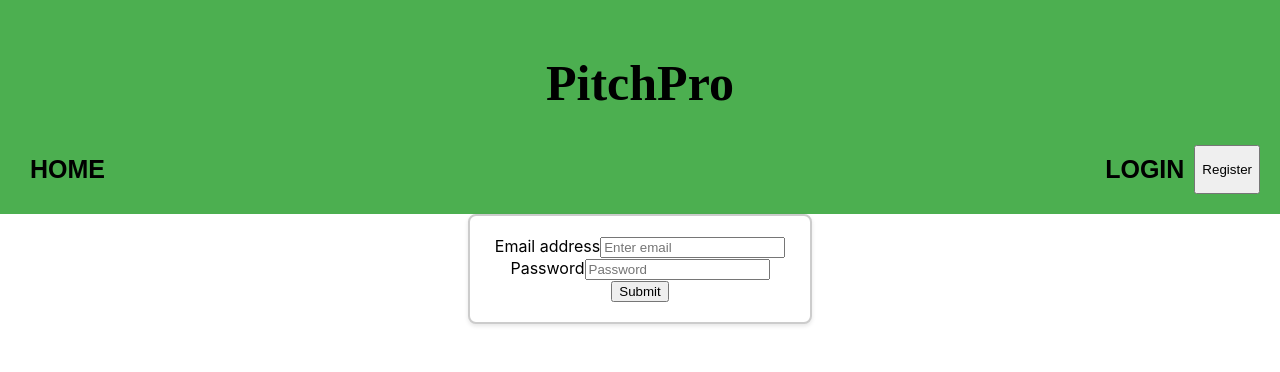
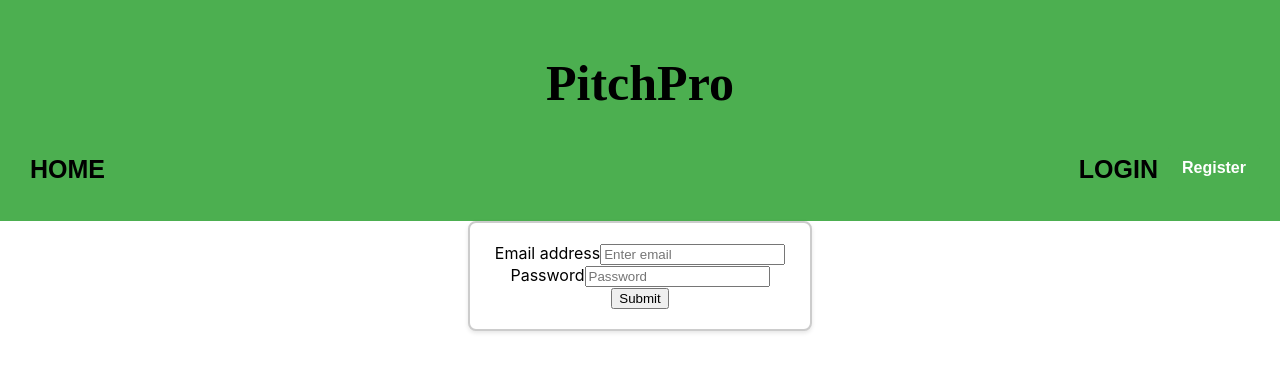
Before and after one commit to mdrodelo/pitch_pro, a React (Create React App) app in the folder frontend/: page / in a window 1280 px wide. Shown: the top 372 px of the page. Built offline with nearby package versions, Linux system fonts and the light colour scheme; no server answers.

Commit message:
Pushing onto personal branch

```diff
--- a/frontend/src/App.css
+++ b/frontend/src/App.css
@@ -58,6 +58,32 @@
   background-color: #45a049; /* Darker green color on hover */
 }
 
+#form_btn {
+  background-color: #4caf50;
+  color: #fff;
+  padding: 14px; /* Adjust the padding for a taller button */
+  width: 100%; /* Make the button full-width */
+  border: none;
+  border-radius: 4px;
+  cursor: pointer;
+  font-size: 16px; /* Set font size for the button text */
+  font-weight: bold; /* Make the font bold */
+  margin-bottom: 10px; /* Add margin to separate the buttons */
+}
+
+#form_btn {
+  background-color: #4caf50;
+  color: #fff;
+  padding: 14px; /* Adjust the padding for a taller button */
+  width: 100%; /* Make the button full-width */
+  border: none;
+  border-radius: 4px;
+  cursor: pointer;
+  font-size: 16px; /* Set font size for the button text */
+  font-weight: bold; /* Make the font bold */
+  margin-bottom: 10px; /* Add margin to separate the buttons */
+}
+
 .App-link {
   color: #61dafb;
 }
--- a/frontend/src/App.js
+++ b/frontend/src/App.js
@@ -181,6 +181,10 @@ function App() {
         </div>
               )
             }
+            {/*This is where the Home route is supposed to be to show up before a user logs in*/}
+            {/*<Routes>*/}
+            {/*  <Route path="/" exact element={<Home />} />*/}
+            {/*  </Routes>*/}
           </div>
         </BrowserRouter>
   );
```
Also changed, not shown: 1 other file (tests, documents, lock files or other folders).
